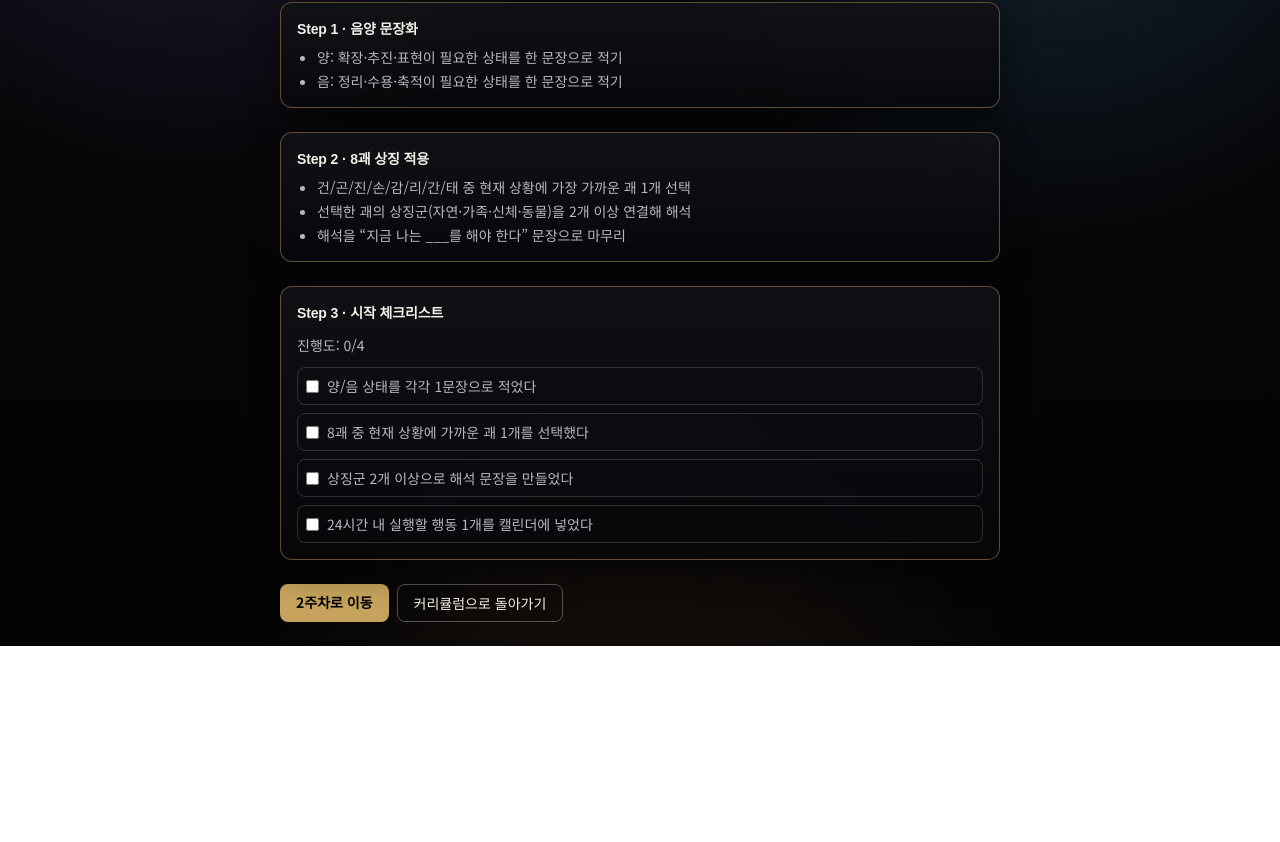
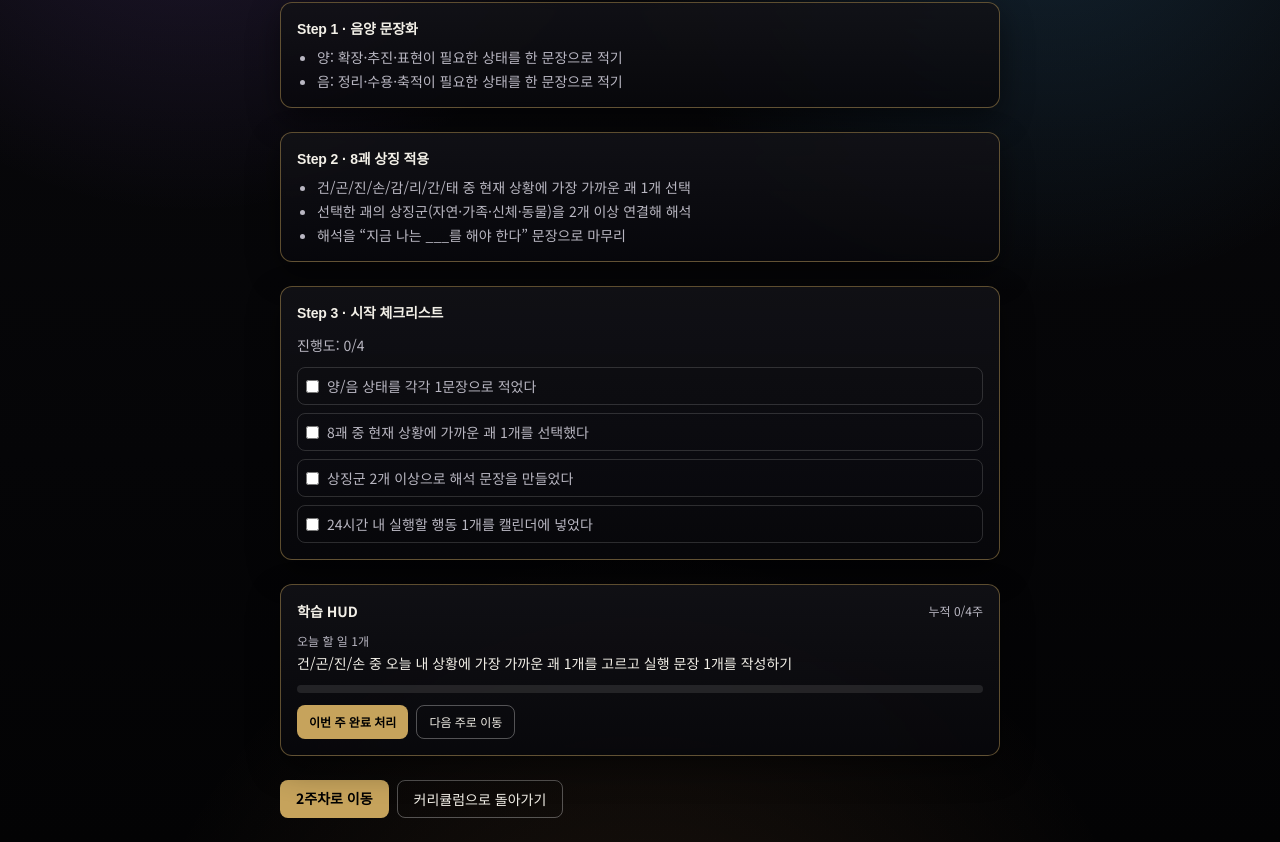
Before and after one commit to kinddragon1224/iching-learning-web, a Next.js app: page /programs/basic-track/week-1 in a window 1280 px wide. Shown: the part 266-1108 px from the top of the page. Before the commit the page ends 912 px from the top, so only its background shows below. Built offline with nearby package versions, Linux system fonts and the light colour scheme.

Commit message:
Add lightweight gamified learning HUD with week completion and track progress

```diff
--- a/app/programs/basic-track/page.tsx
+++ b/app/programs/basic-track/page.tsx
@@ -1,5 +1,6 @@
 import type { Metadata } from "next";
 import Link from "next/link";
+import { TrackProgressSummary } from "@/components/programs/TrackProgressSummary";
 
 export const metadata: Metadata = {
   title: "기초 학습 트랙(4주) | 역 학습 웹",
@@ -50,6 +51,8 @@ export default function BasicTrackPage() {
         <p className="mt-1"><b>성과:</b> 8괘~64괘를 상황에 맞게 설명하고 적용하는 기본 역량</p>
       </section>
 
+      <TrackProgressSummary />
+
       <section className="space-y-3">
         {weeks.map((w) => (
           <article key={w.title} className="paper-panel rounded-xl p-4">
--- a/app/programs/basic-track/week-1/page.tsx
+++ b/app/programs/basic-track/week-1/page.tsx
@@ -2,6 +2,7 @@
 
 import Link from "next/link";
 import { useEffect, useMemo, useState } from "react";
+import { WeekProgressPanel } from "@/components/programs/WeekProgressPanel";
 
 const STORAGE_KEY = "basic-track-week1-checklist";
 
@@ -83,6 +84,8 @@ export default function BasicTrackWeek1Page() {
         </div>
       </section>
 
+      <WeekProgressPanel week={1} dailyTask="건/곤/진/손 중 오늘 내 상황에 가장 가까운 괘 1개를 고르고 실행 문장 1개를 작성하기" nextHref="/programs/basic-track/week-2" />
+
       <div className="flex flex-wrap gap-2 text-sm">
         <Link href="/programs/basic-track/week-2" className="rounded-lg bg-[var(--gold-line)] px-4 py-2 font-semibold text-black">
           2주차로 이동
--- a/app/programs/basic-track/week-2/page.tsx
+++ b/app/programs/basic-track/week-2/page.tsx
@@ -1,4 +1,5 @@
 import Link from "next/link";
+import { WeekProgressPanel } from "@/components/programs/WeekProgressPanel";
 
 export default function BasicTrackWeek2Page() {
   return (
@@ -27,7 +28,12 @@ export default function BasicTrackWeek2Page() {
         </ul>
       </section>
 
+      <WeekProgressPanel week={2} dailyTask="64괘 중 1개를 고르고 상괘/하괘를 분해해 2문장 요약 작성하기" nextHref="/programs/basic-track/week-3" />
+
       <div className="flex flex-wrap gap-2 text-sm">
+        <Link href="/programs/basic-track/week-3" className="rounded-lg bg-[var(--gold-line)] px-4 py-2 font-semibold text-black">
+          3주차로 이동
+        </Link>
         <Link href="/programs/basic-track" className="rounded-lg border border-white/30 px-4 py-2">
           커리큘럼으로 돌아가기
         </Link>
--- a/app/programs/basic-track/week-3/page.tsx
+++ b/app/programs/basic-track/week-3/page.tsx
@@ -1,4 +1,5 @@
 import Link from "next/link";
+import { WeekProgressPanel } from "@/components/programs/WeekProgressPanel";
 
 export default function BasicTrackWeek3Page() {
   return (
@@ -35,6 +36,8 @@ export default function BasicTrackWeek3Page() {
         </ul>
       </section>
 
+      <WeekProgressPanel week={3} dailyTask="같은 괘를 서로 다른 케이스 2개에 적용해 근거 문장 차이 기록하기" nextHref="/programs/basic-track/week-4" />
+
       <div className="flex flex-wrap gap-2 text-sm">
         <Link href="/programs/basic-track/week-4" className="rounded-lg bg-[var(--gold-line)] px-4 py-2 font-semibold text-black">
           4주차로 이동
--- a/app/programs/basic-track/week-4/page.tsx
+++ b/app/programs/basic-track/week-4/page.tsx
@@ -1,4 +1,5 @@
 import Link from "next/link";
+import { WeekProgressPanel } from "@/components/programs/WeekProgressPanel";
 
 export default function BasicTrackWeek4Page() {
   return (
@@ -35,6 +36,8 @@ export default function BasicTrackWeek4Page() {
         </ul>
       </section>
 
+      <WeekProgressPanel week={4} dailyTask="적용 보고서 1회 작성 후 다음 4주 학습 목표를 1문장으로 고정하기" />
+
       <div className="flex flex-wrap gap-2 text-sm">
         <Link href="/pro" className="rounded-lg bg-[var(--gold-line)] px-4 py-2 font-semibold text-black">
           실전 트랙 보기
--- /dev/null
+++ b/components/programs/TrackProgressSummary.tsx
@@ -0,0 +1,37 @@
+"use client";
+
+import { useEffect, useMemo, useState } from "react";
+
+const STORAGE_KEY = "basic-track-progress";
+
+export function TrackProgressSummary() {
+  const [progress, setProgress] = useState<Record<number, boolean>>({});
+
+  useEffect(() => {
+    if (typeof window === "undefined") return;
+    const raw = window.localStorage.getItem(STORAGE_KEY);
+    if (!raw) return;
+    try {
+      const parsed = JSON.parse(raw) as Record<number, boolean>;
+      setProgress(parsed || {});
+    } catch {
+      // ignore
+    }
+  }, []);
+
+  const completed = useMemo(() => [1, 2, 3, 4].filter((w) => progress[w]).length, [progress]);
+  const percent = Math.round((completed / 4) * 100);
+
+  return (
+    <section className="rounded-xl border border-[rgba(212,178,106,0.3)] p-4 text-sm">
+      <div className="flex items-center justify-between">
+        <p><b>트랙 진행도</b></p>
+        <p className="text-[var(--text-muted)]">{completed}/4주 완료</p>
+      </div>
+      <div className="mt-2 h-2 w-full overflow-hidden rounded-full bg-white/10">
+        <div className="h-full bg-[var(--gold-line)]" style={{ width: `${percent}%` }} />
+      </div>
+      <p className="mt-2 text-xs text-[var(--text-muted)]">현재 진행률 {percent}%</p>
+    </section>
+  );
+}
--- /dev/null
+++ b/components/programs/WeekProgressPanel.tsx
@@ -0,0 +1,73 @@
+"use client";
+
+import Link from "next/link";
+import { useEffect, useMemo, useState } from "react";
+
+const STORAGE_KEY = "basic-track-progress";
+
+type Props = {
+  week: 1 | 2 | 3 | 4;
+  dailyTask: string;
+  nextHref?: string;
+};
+
+export function WeekProgressPanel({ week, dailyTask, nextHref }: Props) {
+  const [progress, setProgress] = useState<Record<number, boolean>>({});
+
+  useEffect(() => {
+    if (typeof window === "undefined") return;
+    const raw = window.localStorage.getItem(STORAGE_KEY);
+    if (!raw) return;
+    try {
+      const parsed = JSON.parse(raw) as Record<number, boolean>;
+      setProgress(parsed || {});
+    } catch {
+      // ignore
+    }
+  }, []);
+
+  const completed = useMemo(() => [1, 2, 3, 4].filter((w) => progress[w]).length, [progress]);
+  const percent = Math.round((completed / 4) * 100);
+  const isDone = !!progress[week];
+
+  const markDone = () => {
+    const next = { ...progress, [week]: true };
+    setProgress(next);
+    if (typeof window !== "undefined") {
+      window.localStorage.setItem(STORAGE_KEY, JSON.stringify(next));
+    }
+  };
+
+  return (
+    <section className="paper-panel rounded-xl p-4 space-y-3 text-sm">
+      <div className="flex items-center justify-between">
+        <p className="font-semibold">학습 HUD</p>
+        <p className="text-xs text-[var(--text-muted)]">누적 {completed}/4주</p>
+      </div>
+
+      <div>
+        <p className="text-xs text-[var(--text-muted)]">오늘 할 일 1개</p>
+        <p className="mt-1">{dailyTask}</p>
+      </div>
+
+      <div className="h-2 w-full overflow-hidden rounded-full bg-white/10">
+        <div className="h-full bg-[var(--gold-line)]" style={{ width: `${percent}%` }} />
+      </div>
+
+      <div className="flex flex-wrap gap-2">
+        <button
+          onClick={markDone}
+          disabled={isDone}
+          className="rounded-lg bg-[var(--gold-line)] px-3 py-2 text-xs font-semibold text-black disabled:opacity-50"
+        >
+          {isDone ? "이번 주 완료됨" : "이번 주 완료 처리"}
+        </button>
+        {nextHref && (
+          <Link href={nextHref} className="rounded-lg border border-white/30 px-3 py-2 text-xs">
+            다음 주로 이동
+          </Link>
+        )}
+      </div>
+    </section>
+  );
+}
```
